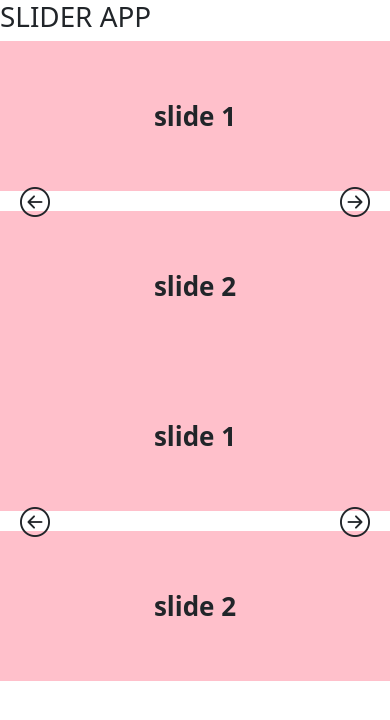
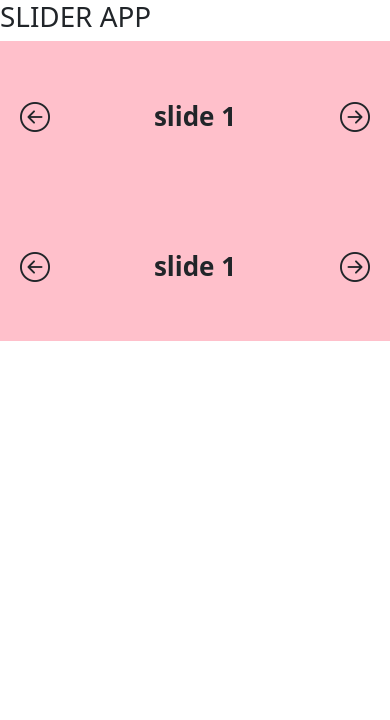
Before and after one commit to nayerasami/reusable-slider, an Angular app: page /home in a window 390 px wide. Shown: the top 720 px of the page. Built offline with nearby package versions, Linux system fonts and the light colour scheme.

Commit message:
fix responsive

```diff
--- a/src/app/components/home/home.component.ts
+++ b/src/app/components/home/home.component.ts
@@ -14,7 +14,7 @@ export class HomeComponent {
   responsiveOptions: ResponsiveConfig[] = [
     {
       breakpoint: '1400px',
-      numVisible:3,
+      numVisible:4,
       numScroll:1
     },
     {
@@ -39,7 +39,7 @@ export class HomeComponent {
     autoplay: false,
     autoplaySpeed: 3000,
     indicators: true,
-    infiniteScroll: true,
+    infiniteScroll: false,
    // isDraggable: false,
    // numberOfVisibleItems: 4,
    // stepSize:3,
@@ -47,7 +47,7 @@ export class HomeComponent {
    // rtl: true,
     animation: 'ease-in-out',
     animationSpeed: '0.8s',
-    rows:2
+    rows:1
     // nextButton:'<div class="next">next</div>',
     // prevButton:'<div class="next">pre</div>'
   }
@@ -56,11 +56,11 @@ export class HomeComponent {
     { id: 1, name: 'slide 1' },
     { id: 2, name: 'slide 2' },
     { id: 3, name: 'slide 3' },
-    { id: 4, name: 'slide 4' },
-   { id: 5, name: 'slide 5' },
-    { id: 6, name: 'slide 6' },
-    { id: 7, name: 'slide 7' },
-    { id: 8, name: 'slide 8' },
+    //{ id: 4, name: 'slide 4' },
+   //{ id: 5, name: 'slide 5' },
+    //{ id: 6, name: 'slide 6' },
+    //{ id: 7, name: 'slide 7' },
+    //{ id: 8, name: 'slide 8' },
   //  { id: 9, name: 'slide 9' },
    //{ id: 10, name: 'slide 10' },
   //   { id: 11, name: 'slide 11' },
--- a/src/app/components/slider/slider.component.ts
+++ b/src/app/components/slider/slider.component.ts
@@ -86,14 +86,16 @@ export class SliderComponent implements OnInit {
       }
     }
    if (changes['responsiveOptions']) {
-      if (this.responsiveOptions && this.responsiveOptions.length === 0) {
-        this.sortedResponsiveOptons = this.responsiveOptions.sort((a: any, b: any) => parseInt(a.breakpoint.replace('px', ''), 10) - parseInt(b.breakpoint.replace('px', ''), 10) );
-        this.largestBreakpoint = this.sortedResponsiveOptons[this.sortedResponsiveOptons.length - 1];
+      if (this.responsiveOptions && this.responsiveOptions.length > 0) {
+        this.sortedResponsiveOptons = [...this.responsiveOptions].sort((a, b) =>
+          parseInt(a.breakpoint.replace('px', ''), 10) - parseInt(b.breakpoint.replace('px', ''), 10)
+        );
         this.applyResponsiveOptions();
       } else {
         this.setDefaultSliderSettings();
       }
       this.calculateSliderPosition();
+
     }
   }
   handleMoreThanOneRowSliderItems() {
@@ -232,41 +234,52 @@ export class SliderComponent implements OnInit {
   }
 
   applyResponsiveOptions(): void {
-    if (!this.sortedResponsiveOptons || this.sortedResponsiveOptons.length === 0) {
+    if (!this.responsiveOptions || !Array.isArray(this.responsiveOptions) || this.responsiveOptions.length === 0) {
+    this.setDefaultSliderSettings();
     return;
     }
+   this.sortedResponsiveOptons = this.responsiveOptions.sort((a: any, b: any) =>
+    parseInt(a.breakpoint.replace('px', ''), 10) - parseInt(b.breakpoint.replace('px', ''), 10)
+    );
+
   const width = window.innerWidth;
-    let configFound = false;
+
+  if (width > 1400) {
+    this.numberOfVisibleItems = this.sliderOptions.numberOfVisibleItems || 4;
+    this.stepSize = this.sliderOptions.stepSize || 1;
+  } else {
+    let selectedConfig = null;
     for (let config of this.sortedResponsiveOptons) {
       const breakpoint = parseInt(config.breakpoint.replace('px', ''), 10);
-      if (width <= breakpoint) {
-        this.sliderOptions = {
-          ...this.sliderOptions,
-          numberOfVisibleItems: config.numVisible,
-          stepSize: config.numScroll,
-        };
-        this.numberOfVisibleItems = config.numVisible;
-        this.stepSize = config.numScroll;
-        this.calculateIndicators();
-        configFound = true;
+      if (width > breakpoint) {
+        selectedConfig = config;
+      } else if (width <= breakpoint) {
+        selectedConfig = config;
         break;
       }
     }
-    if (!configFound && this.largestBreakpoint) {
+    if (selectedConfig) {
+      this.numberOfVisibleItems = selectedConfig.numVisible;
+      this.stepSize = selectedConfig.numScroll;
+    } else {
+      this.numberOfVisibleItems = this.sliderOptions.numberOfVisibleItems || 4;
+      this.stepSize = this.sliderOptions.stepSize || 1;
+    }
+  }
+
   this.sliderOptions = {
     ...this.sliderOptions,
-        numberOfVisibleItems: this.largestBreakpoint.numVisible,
-        stepSize: this.largestBreakpoint.numScroll,
+    numberOfVisibleItems: this.numberOfVisibleItems,
+    stepSize: this.stepSize,
   };
-      this.numberOfVisibleItems = this.largestBreakpoint.numVisible;
-      this.stepSize = this.largestBreakpoint.numScroll || 1;
+
   this.calculateIndicators();
-    }
-    // Reset current index if it exceeds the new maximum
+  this.handleInfiniteScrollSliderItems();
+
   if (this.currentIndex > this.maxCurrentIndex) {
     this.currentIndex = 0;
+    this.calculateSliderPosition();
   }
-    this.handleInfiniteScrollSliderItems();
 
   this.cdr.detectChanges();
   }
```
Lines whose indentation alone changed are shown as unchanged.
